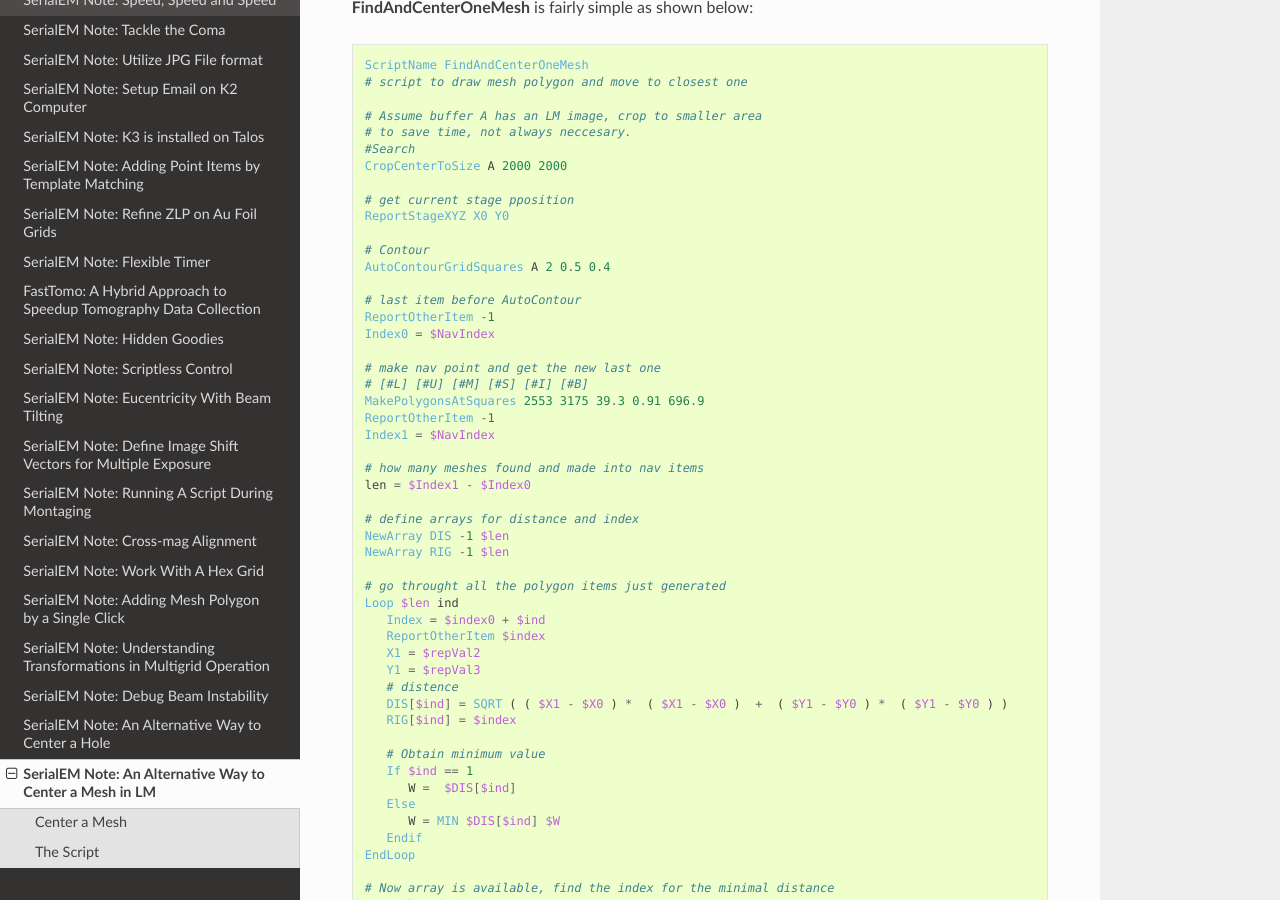
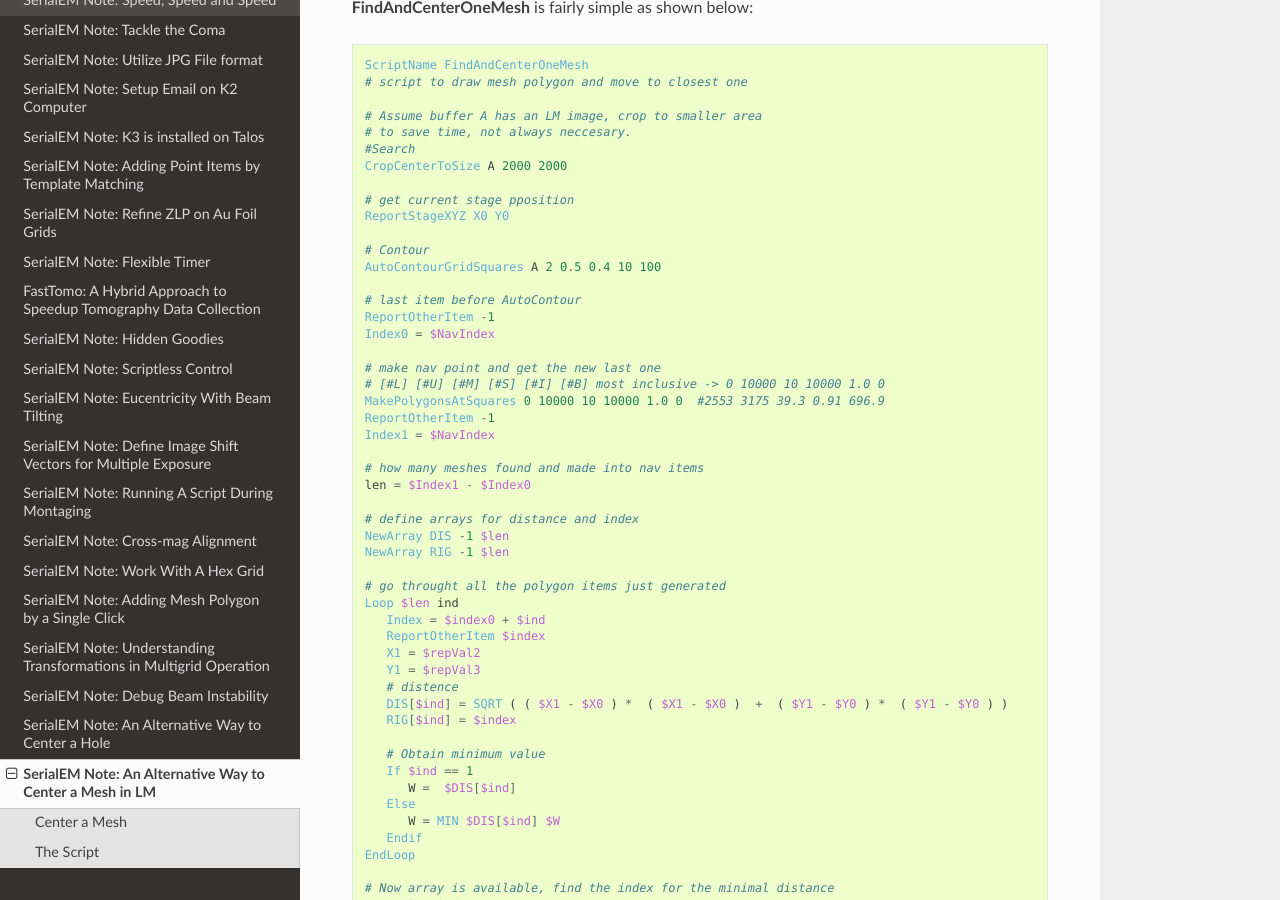
Before and after one commit to xuchen66/sphinx-emdocs, a Sphinx documentation site: the page built from source/serialem-note-alter-way-centermesh.rst, in a window 1280 px wide and 900 px high, scrolled down 1636 px. Built offline with Sphinx 7.4.7 and the Read the Docs theme 3.1.0, drawn with Linux system fonts in a browser that asks for light colours; pages that are not in the unit, such as notebooks, are missing from menus; some of the changed text lies outside the part shown.

Commit message:
Update serialem-note-alter-way-centermesh.rst

```diff
--- a/source/serialem-note-alter-way-centermesh.rst
+++ b/source/serialem-note-alter-way-centermesh.rst
@@ -88,15 +88,15 @@ is fairly simple as shown below:
   ReportStageXYZ X0 Y0
 
   # Contour
-  AutoContourGridSquares A 2 0.5 0.4
+  AutoContourGridSquares A 2 0.5 0.4 10 100
 
   # last item before AutoContour
   ReportOtherItem -1
   Index0 = $NavIndex
 
   # make nav point and get the new last one
-  # [#L] [#U] [#M] [#S] [#I] [#B]
-  MakePolygonsAtSquares 2553 3175 39.3 0.91 696.9
+  # [#L] [#U] [#M] [#S] [#I] [#B] most inclusive -> 0 10000 10 10000 1.0 0
+  MakePolygonsAtSquares 0 10000 10 10000 1.0 0  #2553 3175 39.3 0.91 696.9
   ReportOtherItem -1
   Index1 = $NavIndex
 
```
Also changed, not shown: other parts of source/serialem-note-alter-way-centermesh.rst (+1 -1 lines).
